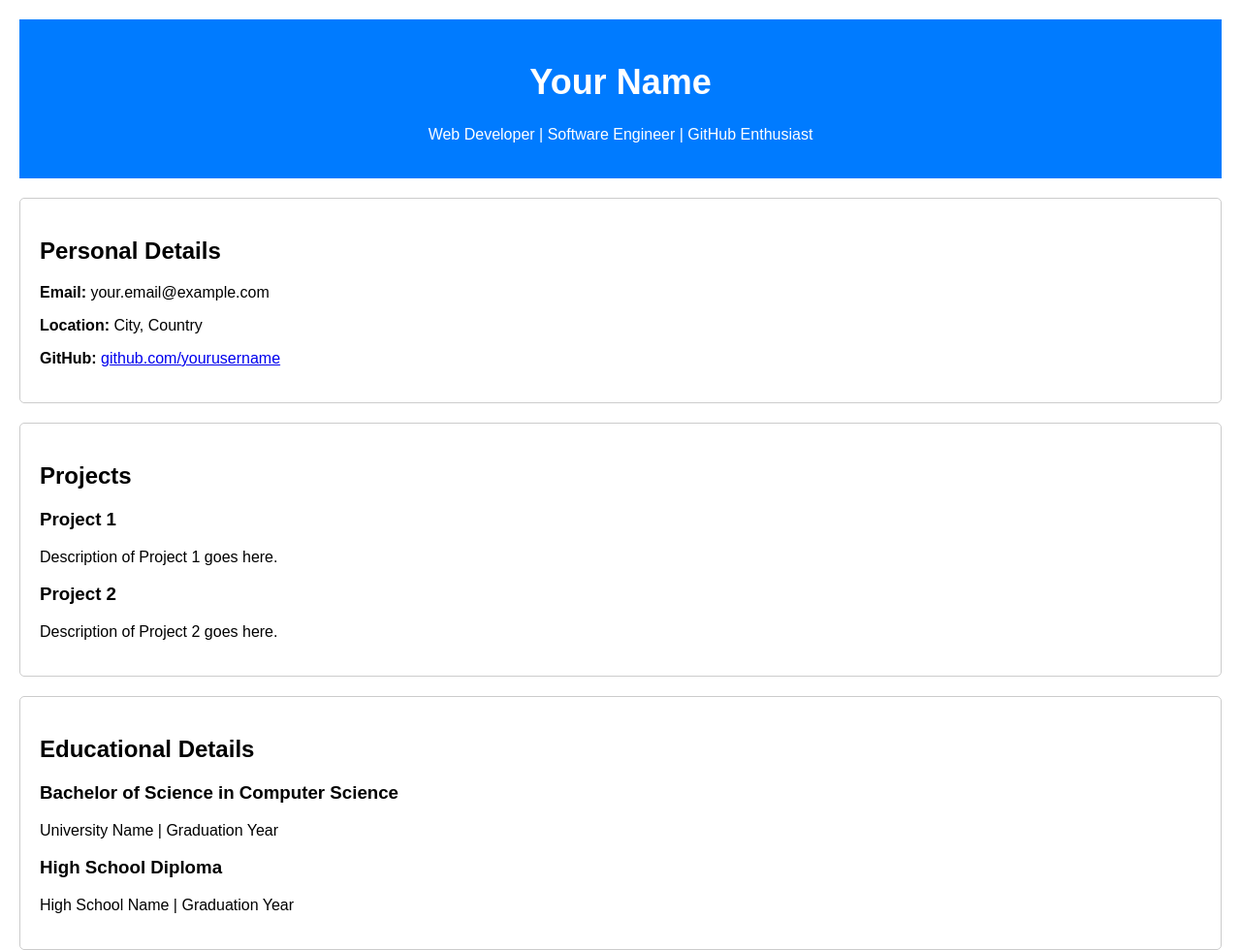
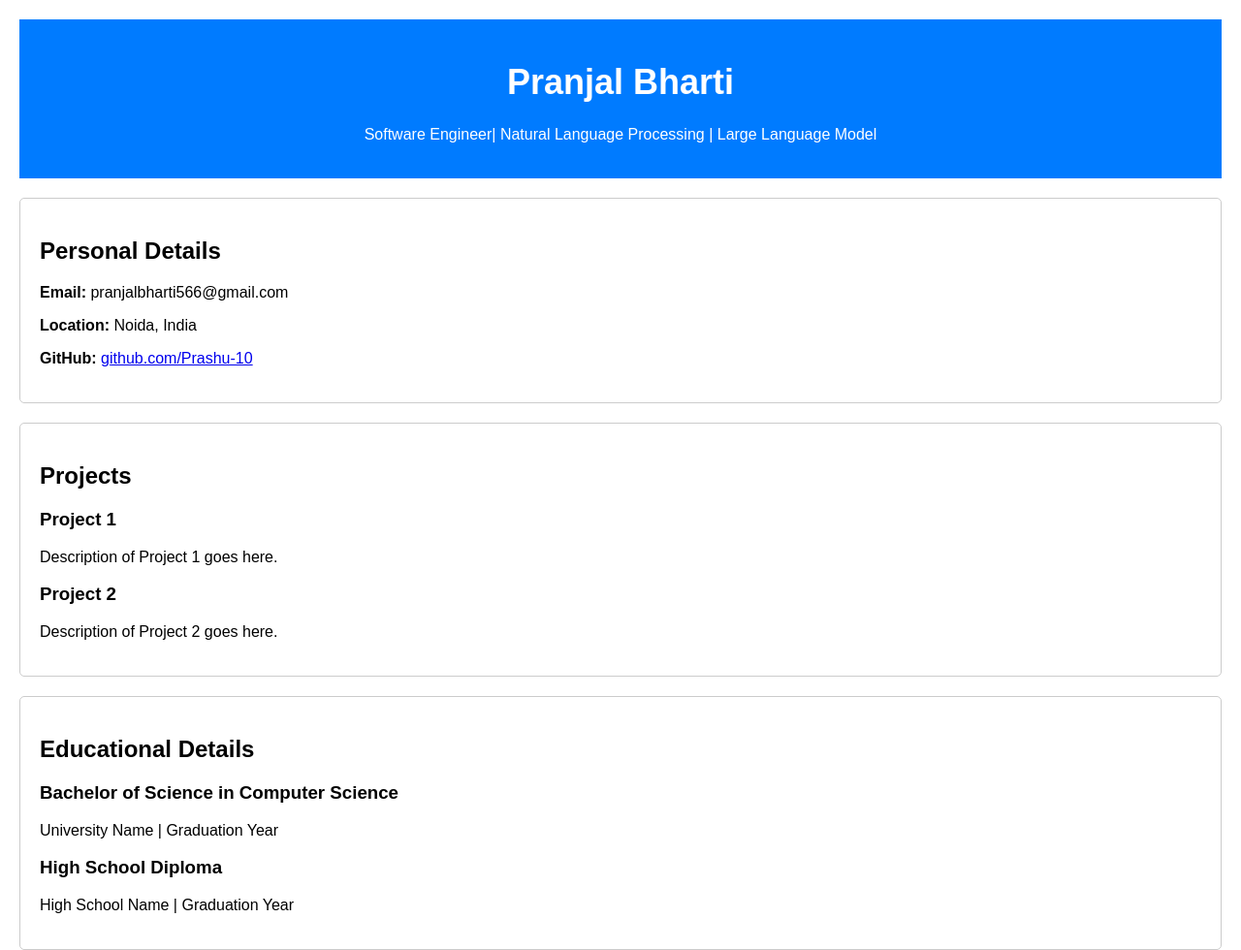
Before and after one commit to Prashu-10/pranjalbharti.github.io, a plain HTML site: page index.html in a window 1280 px wide. Shown: the whole page at 97% size. Drawn offline with Linux system fonts and the light colour scheme.

Commit message:
Second Commit- Add Personal Info in HTML content

```diff
--- a/index.html
+++ b/index.html
@@ -1,7 +1,7 @@
 <!DOCTYPE html>
 <html>
 <head>
-    <title>Your Name - Personal Website</title>
+    <title>Pranjal Bharti</title>
     <style>
         body {
             font-family: Arial, sans-serif;
@@ -26,14 +26,14 @@
 </head>
 <body>
     <header>
-        <h1>Your Name</h1>
-        <p>Web Developer | Software Engineer | GitHub Enthusiast</p>
+        <h1>Pranjal Bharti</h1>
+        <p>Software Engineer| Natural Language Processing  | Large Language Model</p>
     </header>
     <section id="personal-details">
         <h2>Personal Details</h2>
-        <p><strong>Email:</strong> your.email@example.com</p>
-        <p><strong>Location:</strong> City, Country</p>
-        <p><strong>GitHub:</strong> <a href="https://github.com/yourusername" target="_blank">github.com/yourusername</a></p>
+        <p><strong>Email:</strong> pranjalbharti566@gmail.com</p>
+        <p><strong>Location:</strong> Noida, India</p>
+        <p><strong>GitHub:</strong> <a href="https://github.com/Prashu-10" target="_blank">github.com/Prashu-10</a></p>
     </section>
     <section id="projects">
         <h2>Projects</h2>
```
